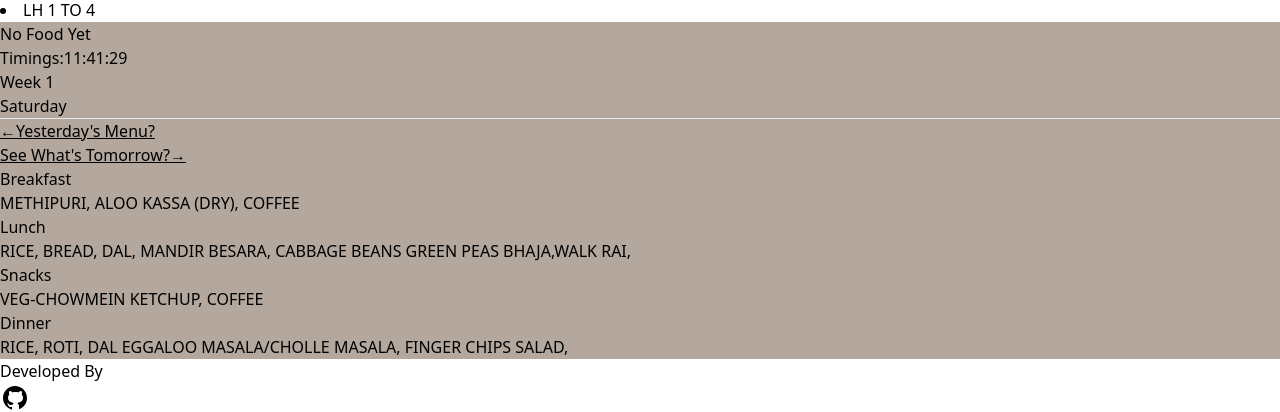
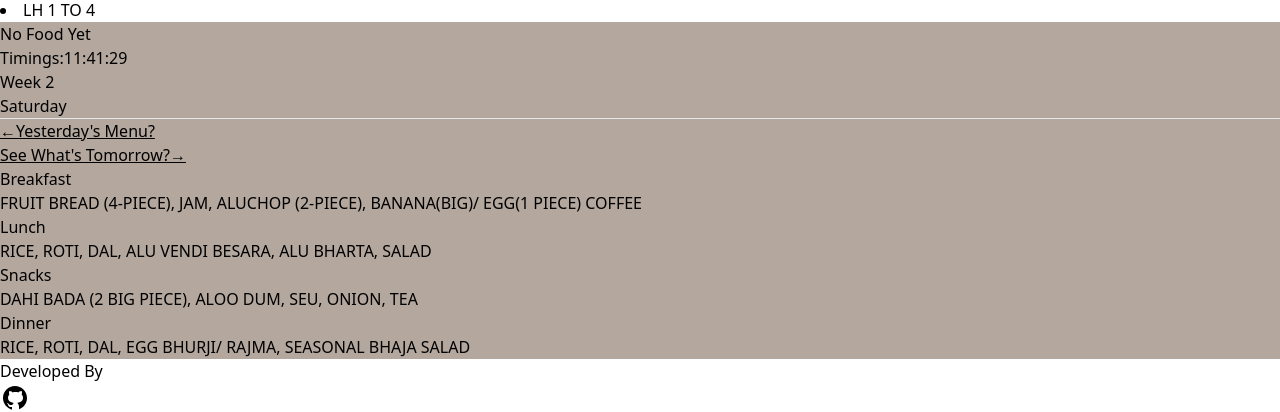
Before and after one commit to SAmmyuxh/MessSaathi, a React (Vite) app: page / in a window 1280 px wide. Shown: the part 248-660 px from the top of the page. Built offline with nearby package versions, Linux system fonts and the light colour scheme; a web font is replaced by a local one.

Commit message:
yesterday update

```diff
--- a/src/App.jsx
+++ b/src/App.jsx
@@ -52,7 +52,7 @@ function App() {
 
   // Initialize state with values from sessionStorage or defaults
   const [dayindex, setdayindex] = useState(() => getFromSessionStorage("dayindex", new Date().getDay()));
-  const [weekindex, setweekindex] = useState(() => getFromSessionStorage("weekindex", 0));
+  const [weekindex, setweekindex] = useState(() => getFromSessionStorage("weekindex", 1));
   const [flag, setflag] = useState(() => getFromSessionStorage("flag", false));
   const [tag, settag] = useState(() => getFromSessionStorage("tag", false));
 
@@ -185,7 +185,7 @@ function App() {
 
    useEffect(() => {
       if (dayindex === 1) {
-        setweekindex( (weekindex % 4)); // Safely update weekindex
+        setweekindex( ((weekindex) % 4)); // Safely update weekindex
       }
      }, [dayindex])
 
@@ -206,10 +206,7 @@ function App() {
         }
       } else {
         settag(false);
-        if(dayindex===0 && weekindex ===0){
-          setdayindex(1)
-          setweekindex(3)
-       }else
+
         if (dayindex === 0) {
           // Move forward to Monday of the next week
           setdayindex(1);
```
